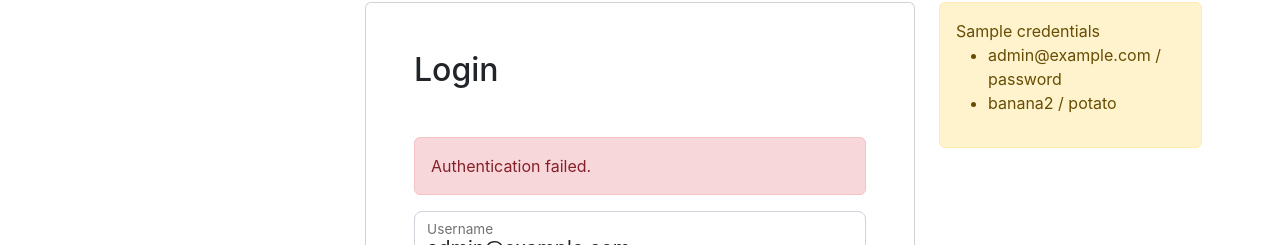
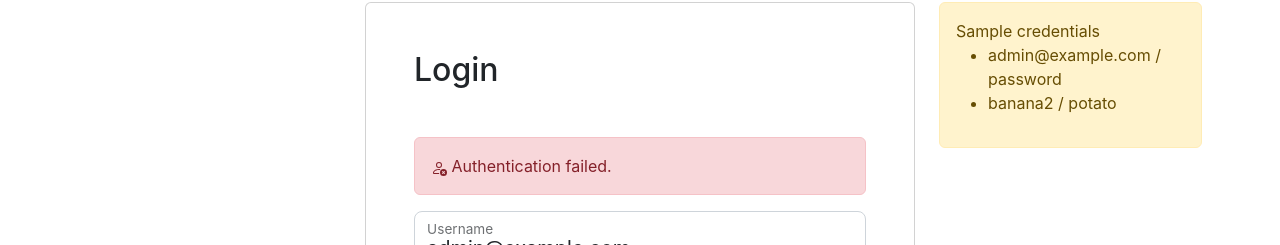
Before and after one commit to vongst/mern-crud, a React (Create React App) app in the folder client/: page / in a window 1280 px wide. Both pictures are taken after a click on the button "Login". Shown: the part 110-355 px from the top of the page. Built offline with nearby package versions, Linux system fonts and the light colour scheme; no server answers.

Commit message:
small frontend changes

```diff
--- a/client/src/features/login/Login.tsx
+++ b/client/src/features/login/Login.tsx
@@ -10,6 +10,7 @@ import {
   selectToken,
   loginAsync
 } from './loginSlice';
+import { BsPersonX } from 'react-icons/bs'
 
 export function Login() {
 
@@ -42,7 +43,7 @@ export function Login() {
           <h2 className="mb-5">Login</h2>
 
       <Form onSubmit={handleSubmit}>
-      { loginStatus == 'failed' ? <Alert key="danger" variant="danger">Authentication failed.</Alert> : ''}
+      { loginStatus == 'failed' ? <Alert key="danger" variant="danger"><BsPersonX /> Authentication failed.</Alert> : ''}
 
       <Stack gap={3}>
 
--- a/client/src/features/productlist/ProductListItemEdit.tsx
+++ b/client/src/features/productlist/ProductListItemEdit.tsx
@@ -3,7 +3,7 @@ import { Button, Col, Row, Image, Stack, Card } from "react-bootstrap";
 import FloatingLabel from 'react-bootstrap/FloatingLabel';
 import Form from 'react-bootstrap/Form';
 import { useAppSelector, useAppDispatch } from '../../app/hooks';
-import { BsPencil } from "react-icons/bs";
+import { BsPencil, BsBagPlus} from "react-icons/bs";
 import { productCreate, productUpdate, fetchProductList } from './productListSlice';
 
 
@@ -15,7 +15,7 @@ const ProductListItemEdit = (props: any) => {
     const [ productTitle, setProductTitle ] = useState(props.title);
 
 
-    let itemTitle = <div>Add new product</div>
+    let itemTitle = <div><BsBagPlus /> Add new record </div>
     let submitButton = <Button variant="primary" type="submit"><BsPencil /> Create</Button>
     if (props._id ) {
         itemTitle = <div><small>Edit Product ID: </small>
```
